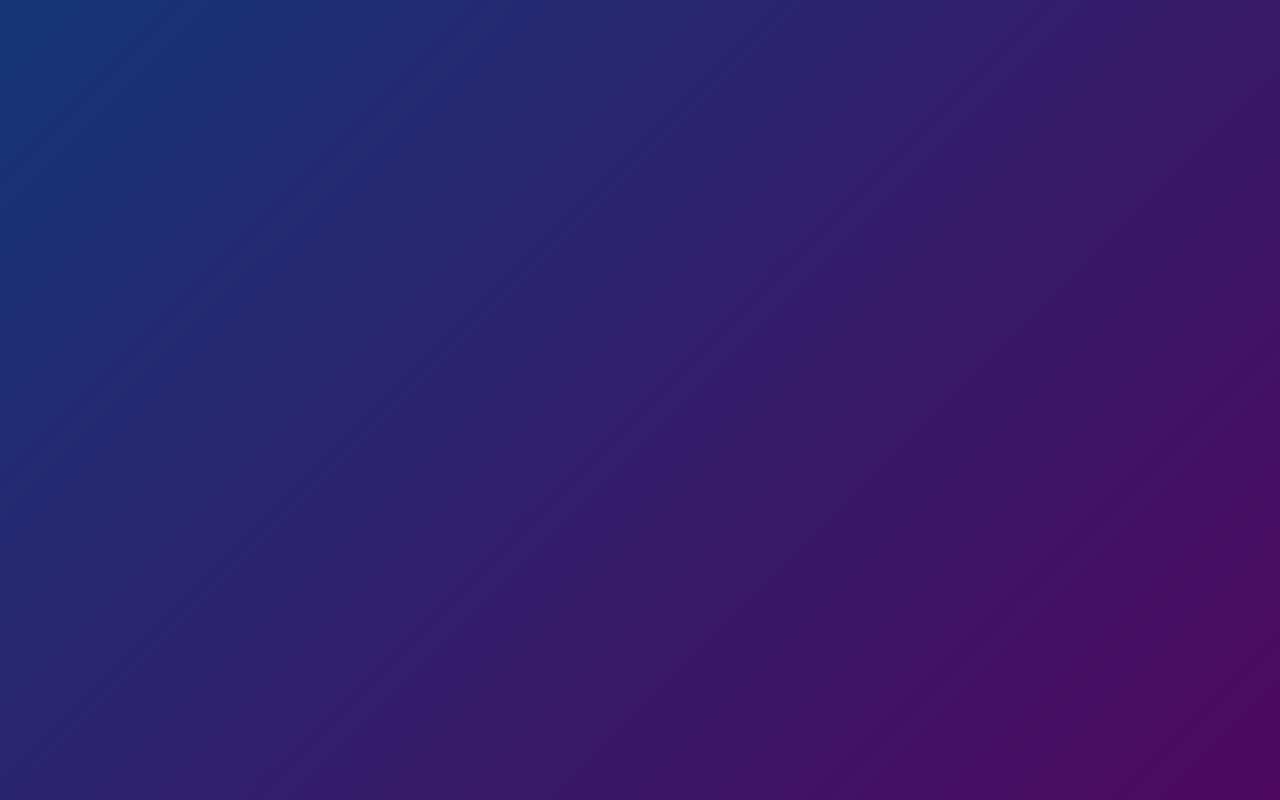
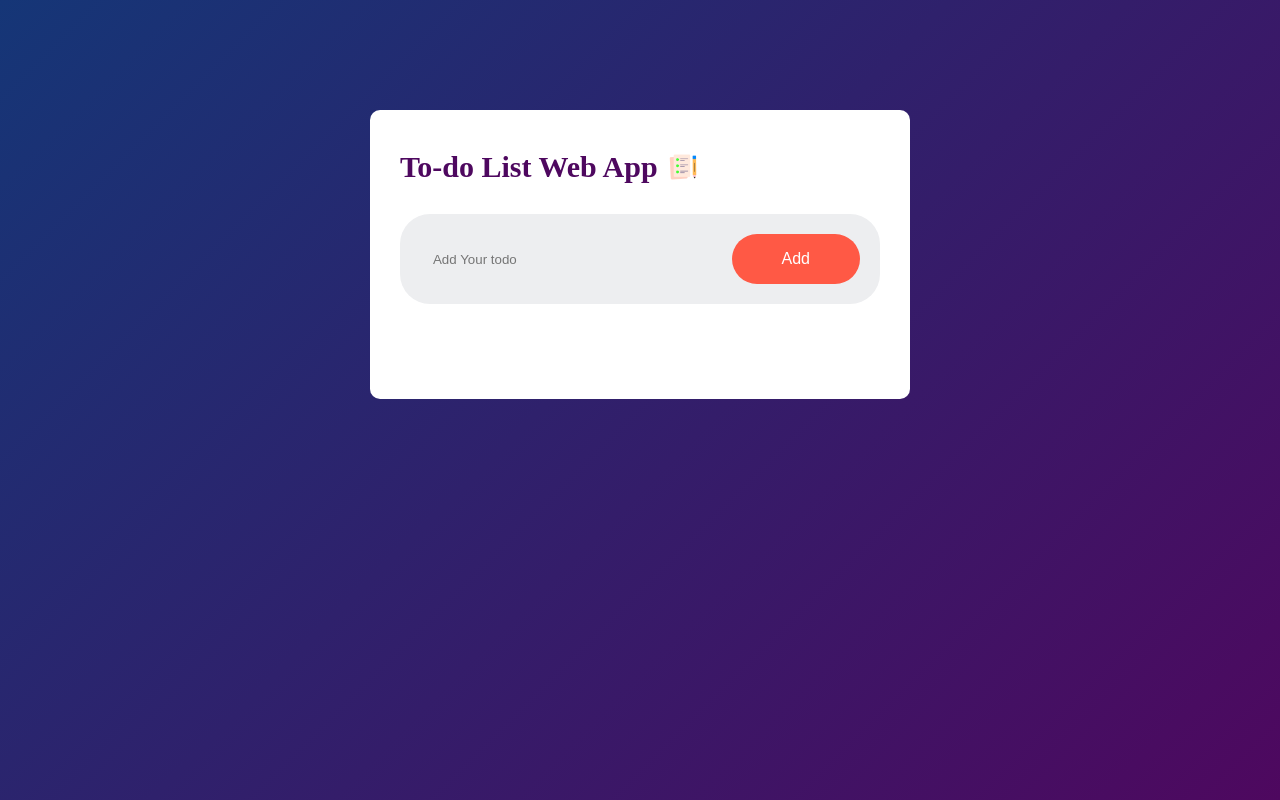
Before and after one commit to Megagig/To-Do-List-App, a plain HTML site: page index.html in a window 1280 px wide. Drawn offline with Linux system fonts and the light colour scheme.

Commit message:
Finish the styling

```diff
--- a/Styles/style.css
+++ b/Styles/style.css
@@ -8,7 +8,95 @@
   width: 100%;
   min-height: 100vh;
   background: linear-gradient(135deg, #153677, #4e085f);
+  padding: 10px;
+}
+
+.todo-app {
+  width: 100%;
+  max-width: 540px;
+  background: #fff;
+  margin: 100px auto 20px;
+  border-radius: 10px;
+  padding: 40px 30px 70px;
+}
+.todo-app h2 {
+  font-size: 30px;
+  font-weight: 700;
+  color: #4e085f;
+  margin-bottom: 30px;
   display: flex;
-  justify-content: center;
   align-items: center;
 }
+
+.todo-app h2 img {
+  width: 30px;
+  margin-left: 10px;
+}
+
+.row {
+  display: flex;
+  align-items: center;
+  justify-content: space-between;
+  background: #edeef0;
+  border-radius: 30px;
+  padding: 20px;
+  margin-bottom: 25px;
+}
+
+input {
+  flex: 1;
+  border: none;
+  outline: none;
+  background: transparent;
+  padding: 10px;
+  font-weight: 14px;
+}
+button {
+  background: transparent;
+  border: none;
+  outline: none;
+  cursor: pointer;
+  padding: 16px 50px;
+  background: #ff5945;
+  color: #fff;
+  font-size: 16px;
+  cursor: pointer;
+  border-radius: 40px;
+}
+
+ul li {
+  list-style: none;
+  font-size: 17px;
+  padding: 12px 8px 12px 50px;
+  user-select: none;
+  cursor: pointer;
+  position: relative;
+  /* color: #4e085f;
+  display: flex;
+  align-items: center;
+  justify-content: space-between;
+  margin-bottom: 20px; */
+}
+
+ul li::before {
+  content: '';
+  position: absolute;
+  left: 12px;
+  top: 8px;
+  width: 28px;
+  height: 28px;
+  border-radius: 50%;
+  /* border: 2px solid #4e085f; */
+  background-image: url(/images/unchecked.png);
+  background-size: cover;
+  background-position: center;
+}
+
+ul li.checked {
+  text-decoration: line-through;
+  color: #555;
+}
+
+ul li.checked::before {
+  background-image: url(/images/checked.png);
+}
--- a/index.html
+++ b/index.html
@@ -7,6 +7,21 @@
     <title>To-do List App</title>
   </head>
   <body>
-    <div class="container"></div>
+    <div class="container">
+      <div class="todo-app">
+        <h2>
+          To-do List Web App <img src="/images/icon.png" alt="Header-icon" />
+        </h2>
+        <div class="row">
+          <input type="text" id="input-box" placeholder=" Add Your todo" />
+          <button id="add-btn">Add</button>
+        </div>
+        <ul id="list-container">
+          <!-- <li class="checked">Task 1</li>
+          <li>Task 2</li>
+          <li>Task 3</li> -->
+        </ul>
+      </div>
+    </div>
   </body>
 </html>
```
Also changed, not shown: images/checked.png (added), images/icon.png (added), images/unchecked.png (added).
